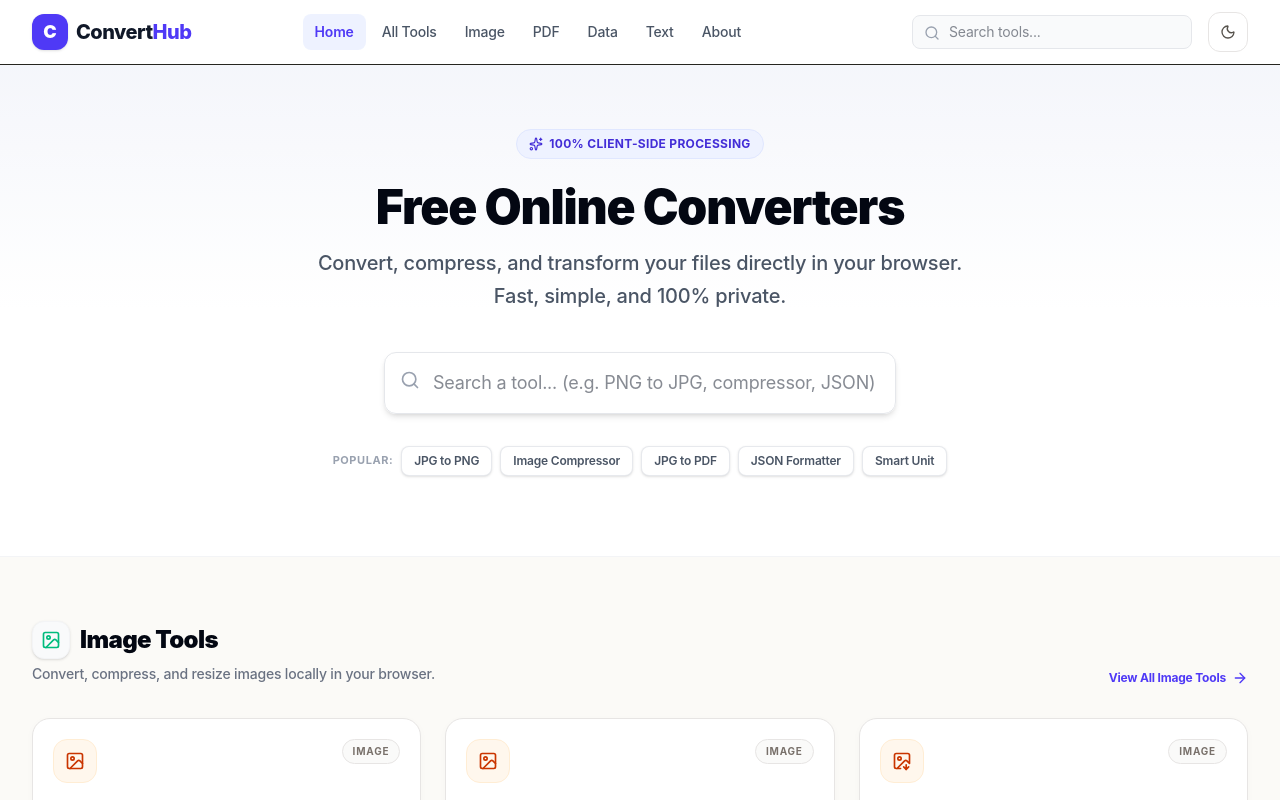
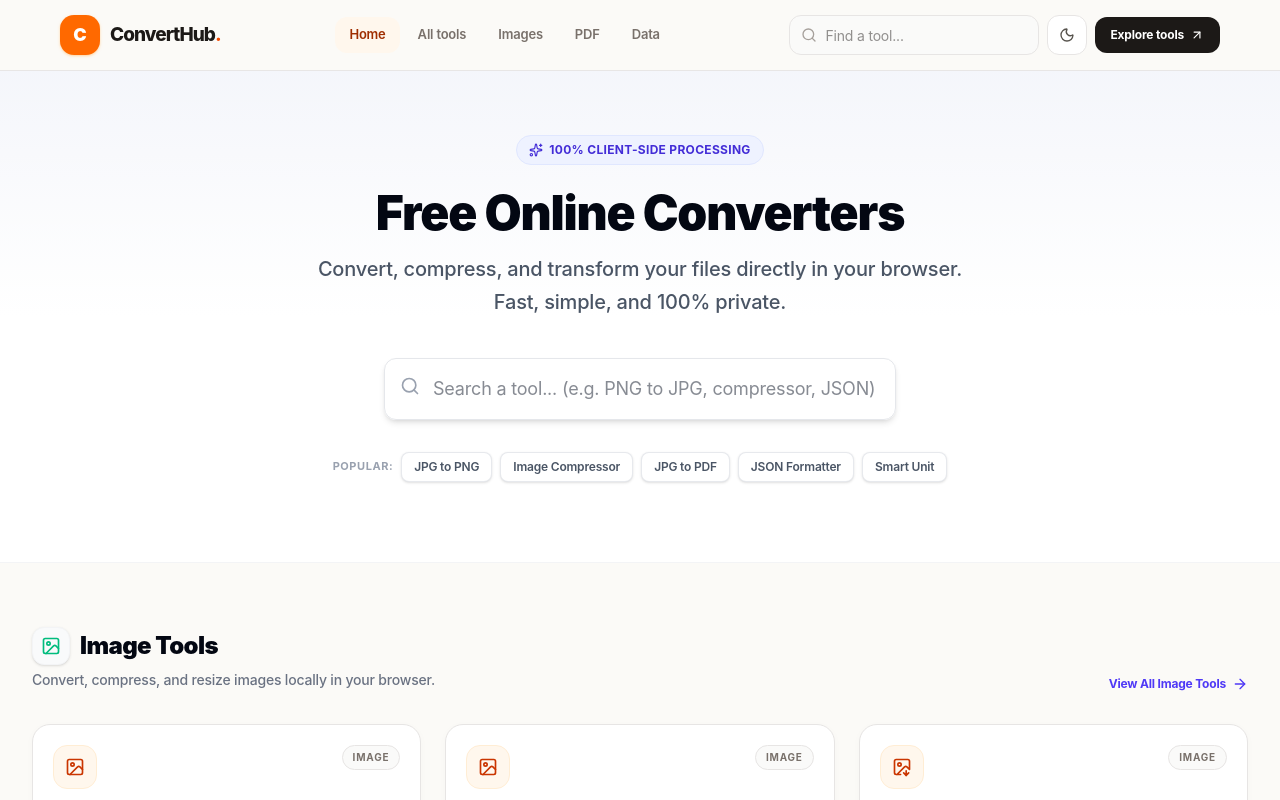
Before and after one commit to Liaquatali123/convert-hub, a Next.js app: page / in a window 1280 px wide. Shown: the top 800 px of the page. Built offline with nearby package versions, Linux system fonts and the light colour scheme.

Commit message:
Redesign ConvertHub with a clean MangoDisk-inspired interface

```diff
--- a/components/Navbar.tsx
+++ b/components/Navbar.tsx
@@ -2,17 +2,17 @@
 
 import React, { useState, useEffect, useRef } from 'react';
 import Link from 'next/link';
-import { usePathname, useRouter } from 'next/navigation';
-import { Menu, X, Search, FileText, Sparkles, Database, Image, Binary, ChevronRight } from 'lucide-react';
+import { usePathname, useRouter, useSearchParams } from 'next/navigation';
+import { Menu, X, Search, FileText, Sparkles, Database, Image, Binary, ChevronRight, ArrowUpRight } from 'lucide-react';
 import { TOOLS, Tool } from '@/lib/tools';
 import ThemeToggle from './ThemeToggle';
 
 const categoryIconMap: Record<string, React.ReactNode> = {
-  image: <Image className="w-4 h-4 text-emerald-500" />,
-  pdf: <FileText className="w-4 h-4 text-red-500" />,
-  data: <Database className="w-4 h-4 text-blue-500" />,
-  text: <Binary className="w-4 h-4 text-purple-500" />,
-  utility: <Sparkles className="w-4 h-4 text-amber-500" />
+  image: <Image className="h-4 w-4 text-orange-600" />,
+  pdf: <FileText className="h-4 w-4 text-rose-600" />,
+  data: <Database className="h-4 w-4 text-blue-600" />,
+  text: <Binary className="h-4 w-4 text-violet-600" />,
+  utility: <Sparkles className="h-4 w-4 text-amber-600" />,
 };
 
 export default function Navbar() {
@@ -21,234 +21,127 @@ export default function Navbar() {
   const [searchResults, setSearchResults] = useState<Tool[]>([]);
   const [showSearchDropdown, setShowSearchDropdown] = useState(false);
   const pathname = usePathname();
+  const searchParams = useSearchParams();
   const router = useRouter();
   const dropdownRef = useRef<HTMLDivElement>(null);
 
-  // Close search dropdown on click outside
   useEffect(() => {
     function handleClickOutside(event: MouseEvent) {
-      if (dropdownRef.current && !dropdownRef.current.contains(event.target as Node)) {
-        setShowSearchDropdown(false);
-      }
+      if (dropdownRef.current && !dropdownRef.current.contains(event.target as Node)) setShowSearchDropdown(false);
     }
     document.addEventListener('mousedown', handleClickOutside);
     return () => document.removeEventListener('mousedown', handleClickOutside);
   }, []);
 
-  // Close mobile menu on route change
   useEffect(() => {
-    const timer = setTimeout(() => {
     setMobileMenuOpen(false);
     setSearchQuery('');
     setShowSearchDropdown(false);
-    }, 0);
-    return () => clearTimeout(timer);
-  }, [pathname]);
+  }, [pathname, searchParams]);
 
-  // Handle Search Input
-  const handleSearchChange = (e: React.ChangeEvent<HTMLInputElement>) => {
-    const query = e.target.value;
+  const handleSearchChange = (event: React.ChangeEvent<HTMLInputElement>) => {
+    const query = event.target.value;
     setSearchQuery(query);
-
-    if (query.trim() === '') {
+    if (!query.trim()) {
       setSearchResults([]);
       setShowSearchDropdown(false);
       return;
     }
-
-    const filtered = TOOLS.filter(tool => {
     const q = query.toLowerCase();
-      return (
+    const filtered = TOOLS.filter((tool) =>
       tool.name.toLowerCase().includes(q) ||
       tool.description.toLowerCase().includes(q) ||
-        tool.keywords.some(k => k.toLowerCase().includes(q)) ||
+      tool.keywords.some((keyword) => keyword.toLowerCase().includes(q)) ||
       tool.category.toLowerCase().includes(q)
     );
-    });
-
     setSearchResults(filtered);
     setShowSearchDropdown(true);
   };
 
   const navLinks = [
     { name: 'Home', href: '/' },
-    { name: 'All Tools', href: '/tools' },
-    { name: 'Image', href: '/tools?category=image' },
+    { name: 'All tools', href: '/tools' },
+    { name: 'Images', href: '/tools?category=image' },
     { name: 'PDF', href: '/tools?category=pdf' },
     { name: 'Data', href: '/tools?category=data' },
-    { name: 'Text', href: '/tools?category=text' },
-    { name: 'About', href: '/about' },
   ];
 
-  return (
-    <nav id="main-navigation" className="sticky top-0 z-50 w-full bg-white/95 dark:bg-gray-950/95 border-b border-gray-150 dark:border-gray-900 backdrop-blur-md">
-      <div className="max-w-7xl mx-auto px-4 sm:px-6 lg:px-8">
-        <div className="flex justify-between h-16 items-center">
-          {/* Brand Logo */}
-          <div className="flex items-center">
-            <Link id="logo-link" href="/" className="flex items-center gap-2 group">
-              <span className="w-9 h-9 rounded-xl bg-indigo-600 flex items-center justify-center text-white font-black text-lg shadow-sm group-hover:bg-indigo-700 transition-colors">
-                C
-              </span>
-              <span className="font-extrabold text-xl tracking-tight text-gray-900 dark:text-white">
-                Convert<span className="text-indigo-600">Hub</span>
-              </span>
-            </Link>
-          </div>
+  const isActive = (href: string) => {
+    if (href === '/') return pathname === '/';
+    if (href === '/tools') return pathname === '/tools' && !searchParams.get('category');
+    if (href.includes('?')) return pathname === '/tools' && searchParams.get('category') === href.split('=')[1];
+    return pathname === href;
+  };
 
-          {/* Desktop Navigation Links */}
-          <div className="hidden lg:flex space-x-1">
-            {navLinks.map((link) => {
-              const isActive = pathname === link.href || (link.href.includes('?') && pathname === '/tools' && typeof window !== 'undefined' && window.location.search === link.href.split('?')[1]);
-              return (
-                <Link
-                  id={`nav-link-${link.name.toLowerCase()}`}
-                  key={link.name}
-                  href={link.href}
-                  className={`px-3 py-2 rounded-lg text-sm font-medium transition-colors ${
-                    isActive
-                      ? 'bg-indigo-50 dark:bg-indigo-950/45 text-indigo-600 dark:text-indigo-400 font-semibold'
-                      : 'text-gray-600 dark:text-gray-300 hover:bg-gray-50 dark:hover:bg-gray-900 hover:text-gray-950 dark:hover:text-white'
-                  }`}
-                >
-                  {link.name}
-                </Link>
-              );
-            })}
-          </div>
-
-          {/* Right Controls: Live Search + Theme Toggle */}
-          <div className="hidden md:flex items-center gap-4 flex-1 max-w-sm justify-end">
-            <div className="relative w-full max-w-[240px] xl:max-w-[280px]" ref={dropdownRef}>
+  const searchBox = (mobile = false) => (
+    <div className={`relative ${mobile ? 'w-full' : 'w-[220px] xl:w-[250px]'}`} ref={mobile ? undefined : dropdownRef}>
       <div className="relative">
+        <Search className="pointer-events-none absolute left-3 top-1/2 h-4 w-4 -translate-y-1/2 text-stone-400" />
         <input
-                  id="nav-search-input"
-                  type="text"
-                  placeholder="Search tools..."
+          id={mobile ? 'mobile-search-input' : 'nav-search-input'}
+          type="search"
+          placeholder="Find a tool..."
           value={searchQuery}
           onChange={handleSearchChange}
-                  onFocus={() => searchQuery.trim() !== '' && setShowSearchDropdown(true)}
-                  className="w-full pl-9 pr-4 py-1.5 text-sm rounded-lg bg-gray-50 hover:bg-gray-100/70 focus:bg-white dark:bg-gray-900 dark:hover:bg-gray-800/70 dark:focus:bg-gray-950 border border-gray-200 dark:border-gray-800 focus:border-indigo-500 focus:outline-none transition-all text-gray-900 dark:text-white"
+          onFocus={() => searchQuery.trim() && setShowSearchDropdown(true)}
+          className="h-10 w-full rounded-xl border border-stone-200 bg-stone-50 pl-9 pr-3 text-sm text-stone-800 outline-none transition focus:border-orange-300 focus:bg-white focus:ring-4 focus:ring-orange-100 dark:border-stone-700 dark:bg-stone-900 dark:text-white dark:focus:ring-orange-950"
         />
-                <Search className="w-4 h-4 absolute left-3 top-2.5 text-gray-400 pointer-events-none" />
       </div>
-
-              {/* Search Dropdown Results Overlay */}
-              {showSearchDropdown && (
-                <div id="search-dropdown-overlay" className="absolute right-0 mt-2 w-80 max-h-96 overflow-y-auto bg-white dark:bg-gray-950 border border-gray-200 dark:border-gray-800 rounded-xl shadow-xl z-50">
-                  <div className="p-2 border-b border-gray-100 dark:border-gray-900 text-[10px] uppercase font-bold text-gray-400 dark:text-gray-500 tracking-wider">
-                    Found {searchResults.length} Tools
-                  </div>
-                  <div className="p-1 divide-y divide-gray-50 dark:divide-gray-900">
-                    {searchResults.length > 0 ? (
-                      searchResults.map((tool) => (
-                        <button
-                          key={tool.id}
-                          onClick={() => {
-                            router.push(tool.route);
-                            setShowSearchDropdown(false);
-                            setSearchQuery('');
-                          }}
-                          className="w-full text-left px-3 py-2.5 rounded-lg hover:bg-gray-50 dark:hover:bg-gray-900 flex items-center gap-3 transition-colors group"
-                        >
-                          <div className="p-1.5 bg-gray-50 dark:bg-gray-900 group-hover:bg-white dark:group-hover:bg-gray-950 rounded-md border border-gray-100 dark:border-gray-800 transition-colors">
-                            {categoryIconMap[tool.category]}
-                          </div>
-                          <div className="flex-1 min-w-0">
-                            <div className="text-sm font-semibold text-gray-900 dark:text-white group-hover:text-indigo-600 dark:group-hover:text-indigo-400 transition-colors truncate">
-                              {tool.name}
-                            </div>
-                            <div className="text-xs text-gray-500 dark:text-gray-400 truncate">
-                              {tool.description}
-                            </div>
-                          </div>
-                          <ChevronRight className="w-4 h-4 text-gray-400 group-hover:text-gray-600 dark:group-hover:text-gray-200 transition-transform group-hover:translate-x-0.5" />
+      {showSearchDropdown && searchQuery.trim() && !mobile && (
+        <div id="search-dropdown-overlay" className="absolute right-0 top-12 z-50 max-h-96 w-[340px] overflow-y-auto rounded-2xl border border-stone-200 bg-white p-2 shadow-[0_20px_60px_rgba(38,37,31,.14)] dark:border-stone-700 dark:bg-stone-900">
+          <div className="px-3 py-2 text-[10px] font-extrabold uppercase tracking-[.12em] text-stone-400">{searchResults.length} matching tools</div>
+          {searchResults.length ? searchResults.map((tool) => (
+            <button key={tool.id} onClick={() => { router.push(tool.route); setShowSearchDropdown(false); setSearchQuery(''); }} className="flex w-full items-center gap-3 rounded-xl px-3 py-3 text-left hover:bg-orange-50 dark:hover:bg-stone-800">
+              <span className="flex h-9 w-9 items-center justify-center rounded-lg bg-orange-50 dark:bg-orange-950/40">{categoryIconMap[tool.category]}</span>
+              <span className="min-w-0 flex-1"><span className="block truncate text-sm font-bold text-stone-800 dark:text-white">{tool.name}</span><span className="block truncate text-xs text-stone-400">{tool.description}</span></span>
+              <ChevronRight className="h-4 w-4 text-stone-400" />
             </button>
-                      ))
-                    ) : (
-                      <div className="p-4 text-center text-sm text-gray-500 dark:text-gray-400">
-                        No tools found for "{searchQuery}"
+          )) : <p className="px-3 py-5 text-center text-sm text-stone-500">No matching tools. Try another keyword.</p>}
         </div>
       )}
     </div>
+  );
+
+  return (
+    <nav id="main-navigation" className="sticky top-0 z-50 w-full border-b border-stone-200/90 bg-[#fbfaf7]/95 backdrop-blur-xl dark:border-stone-800 dark:bg-stone-950/95">
+      <div className="ch-shell">
+        <div className="flex h-[70px] items-center justify-between gap-4">
+          <Link id="logo-link" href="/" className="flex shrink-0 items-center gap-2.5">
+            <span className="flex h-10 w-10 items-center justify-center rounded-[14px] bg-orange-500 text-lg font-black text-white shadow-sm shadow-orange-200">C</span>
+            <span className="text-[19px] font-extrabold tracking-[-.05em] text-stone-900 dark:text-white">ConvertHub<span className="text-orange-600">.</span></span>
+          </Link>
+          <div className="hidden items-center gap-1 lg:flex">
+            {navLinks.map((link) => (
+              <Link key={link.name} id={`nav-link-${link.name.toLowerCase().replace(/\s+/g, '-')}`} href={link.href} className={`rounded-xl px-3.5 py-2 text-[13px] font-semibold ${isActive(link.href) ? 'bg-orange-50 text-orange-800 dark:bg-orange-950/40 dark:text-orange-300' : 'text-stone-500 hover:bg-white hover:text-stone-900 dark:text-stone-300 dark:hover:bg-stone-900 dark:hover:text-white'}`}>
+                {link.name}
+              </Link>
+            ))}
           </div>
-              )}
+          <div className="hidden items-center gap-2 md:flex">
+            <div className="hidden xl:block">{searchBox()}</div>
+            <ThemeToggle />
+            <Link href="/tools" className="hidden items-center gap-1.5 rounded-xl bg-stone-900 px-4 py-2.5 text-xs font-bold text-white hover:bg-orange-600 sm:inline-flex dark:bg-orange-500 dark:hover:bg-orange-400">Explore tools <ArrowUpRight className="h-3.5 w-3.5" /></Link>
           </div>
-
+          <div className="flex items-center gap-2 md:hidden">
             <ThemeToggle />
-          </div>
-
-          {/* Mobile hamburger menu button and Theme Toggle for smaller screens */}
-          <div className="flex md:hidden items-center gap-2">
-            <ThemeToggle />
-            <button
-              id="mobile-menu-toggle-btn"
-              onClick={() => setMobileMenuOpen(!mobileMenuOpen)}
-              className="p-2 rounded-lg text-gray-600 dark:text-gray-300 hover:bg-gray-100 dark:hover:bg-gray-900 focus:outline-none"
-              aria-label="Open primary navigation menu"
-            >
-              {mobileMenuOpen ? <X className="w-6 h-6" /> : <Menu className="w-6 h-6" />}
+            <button id="mobile-menu-toggle-btn" onClick={() => setMobileMenuOpen(!mobileMenuOpen)} className="flex h-10 w-10 items-center justify-center rounded-xl border border-stone-200 bg-white text-stone-700 dark:border-stone-700 dark:bg-stone-900 dark:text-stone-200" aria-label={mobileMenuOpen ? 'Close menu' : 'Open menu'}>
+              {mobileMenuOpen ? <X className="h-5 w-5" /> : <Menu className="h-5 w-5" />}
             </button>
           </div>
         </div>
       </div>
-
-      {/* Mobile Menu Drawer */}
       {mobileMenuOpen && (
-        <div id="mobile-menu-drawer" className="md:hidden border-t border-gray-100 dark:border-gray-900 bg-white dark:bg-gray-950 px-4 pt-2 pb-6 space-y-3">
-          {/* Search bar inside mobile drawer */}
-          <div className="relative my-2">
-            <input
-              id="mobile-search-input"
-              type="text"
-              placeholder="Search tools..."
-              value={searchQuery}
-              onChange={handleSearchChange}
-              className="w-full pl-9 pr-4 py-2 text-sm rounded-lg bg-gray-50 focus:bg-white dark:bg-gray-900 border border-gray-200 dark:border-gray-800 focus:border-indigo-500 focus:outline-none text-gray-900 dark:text-white"
-            />
-            <Search className="w-4 h-4 absolute left-3 top-3 text-gray-400 pointer-events-none" />
-
-            {/* Mobile Search Results list */}
-            {searchQuery.trim() !== '' && (
-              <div className="mt-2 max-h-60 overflow-y-auto bg-gray-50 dark:bg-gray-900 border border-gray-200 dark:border-gray-800 rounded-lg divide-y divide-gray-100 dark:divide-gray-800">
-                {searchResults.length > 0 ? (
-                  searchResults.map((tool) => (
-                    <button
-                      key={tool.id}
-                      onClick={() => {
-                        router.push(tool.route);
-                        setMobileMenuOpen(false);
-                      }}
-                      className="w-full text-left px-3 py-2 flex items-center gap-3"
-                    >
-                      <div className="flex-1 min-w-0">
-                        <div className="text-sm font-semibold text-gray-950 dark:text-white truncate">
-                          {tool.name}
-                        </div>
-                      </div>
-                      <ChevronRight className="w-4 h-4 text-gray-400" />
-                    </button>
-                  ))
-                ) : (
-                  <div className="p-3 text-center text-xs text-gray-500 dark:text-gray-400">
-                    No results for "{searchQuery}"
+        <div id="mobile-menu-drawer" className="border-t border-stone-200 bg-[#fbfaf7] px-4 pb-5 pt-4 md:hidden dark:border-stone-800 dark:bg-stone-950">
+          <div className="mb-4">{searchBox(true)}</div>
+          {searchQuery.trim() && (
+            <div className="mb-3 max-h-48 overflow-y-auto rounded-xl border border-stone-200 bg-white p-1 dark:border-stone-700 dark:bg-stone-900">
+              {searchResults.map((tool) => <button key={tool.id} onClick={() => { router.push(tool.route); setMobileMenuOpen(false); setSearchQuery(''); }} className="flex w-full items-center gap-3 rounded-lg px-3 py-2.5 text-left text-sm font-semibold text-stone-700 hover:bg-orange-50 dark:text-stone-200 dark:hover:bg-stone-800">{categoryIconMap[tool.category]}{tool.name}</button>)}
+              {!searchResults.length && <p className="p-3 text-center text-xs text-stone-500">No matching tools.</p>}
             </div>
           )}
-              </div>
-            )}
-          </div>
-
-          <div className="space-y-1">
-            {navLinks.map((link) => (
-              <Link
-                id={`mobile-nav-link-${link.name.toLowerCase()}`}
-                key={link.name}
-                href={link.href}
-                className="block px-3 py-2 rounded-lg text-base font-semibold text-gray-700 dark:text-gray-300 hover:bg-gray-50 dark:hover:bg-gray-900 hover:text-gray-950 dark:hover:text-white transition-colors"
-              >
-                {link.name}
-              </Link>
-            ))}
+          <div className="grid grid-cols-2 gap-2">
+            {navLinks.map((link) => <Link key={link.name} href={link.href} className={`rounded-xl px-3 py-3 text-sm font-semibold ${isActive(link.href) ? 'bg-orange-50 text-orange-800 dark:bg-orange-950/40 dark:text-orange-300' : 'bg-white text-stone-600 dark:bg-stone-900 dark:text-stone-300'}`}>{link.name}</Link>)}
+            <Link href="/about" className="rounded-xl bg-white px-3 py-3 text-sm font-semibold text-stone-600 dark:bg-stone-900 dark:text-stone-300">About</Link>
           </div>
         </div>
       )}
```
Lines whose indentation alone changed are shown as unchanged.
